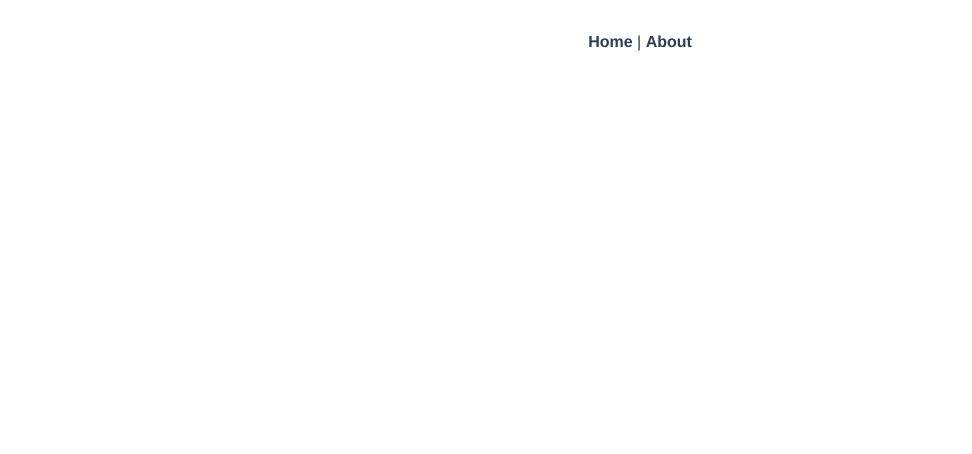
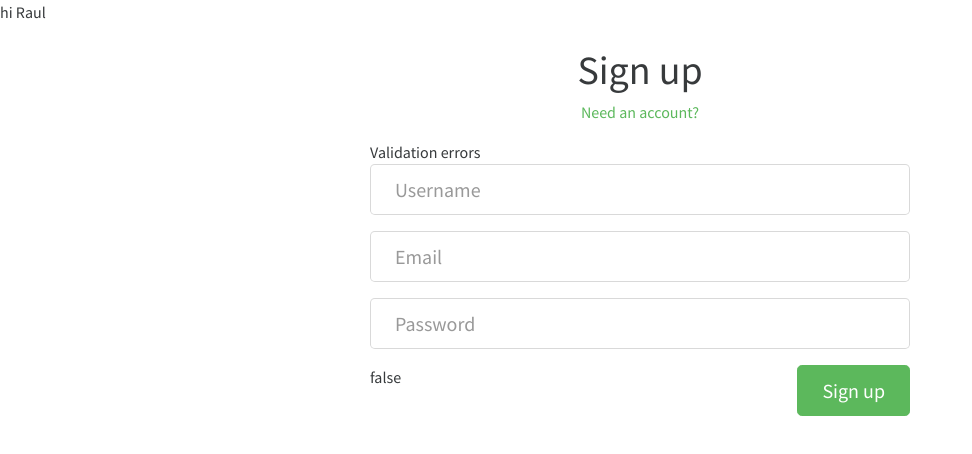
Before and after one commit to develeperaul/monsterlesson, a Vue app in the folder mediumclone/: page /#/register in a window 1280 px wide. Shown: the top 454 px of the page, without its empty margins (0-972 px from the left). Built offline with nearby package versions, Linux system fonts and the light colour scheme; a web font is replaced by a local one.

Commit message:
добавление роутера на Registr и модуля auth state

```diff
--- a/mediumclone/src/App.vue
+++ b/mediumclone/src/App.vue
@@ -1,11 +1,9 @@
 <template>
-  <div id="app">
-    <div id="nav">
-      <router-link to="/">Home</router-link> |
-      <router-link to="/about">About</router-link>
-    </div>
+  <div>
+    hi Raul
     <router-view/>
   </div>
+
 </template>
 
 <style>
--- a/mediumclone/src/router/index.js
+++ b/mediumclone/src/router/index.js
@@ -1,27 +1,25 @@
-import Vue from 'vue'
-import VueRouter from 'vue-router'
-import Home from '../views/Home.vue'
+import Vue from 'vue';
+import VueRouter from 'vue-router';
+import Home from '@/views/Home.vue';
+import Register from '@/views/Register.vue';
 
-Vue.use(VueRouter)
+Vue.use(VueRouter);
 
 const routes = [
   {
     path: '/',
-    name: 'Home',
+    name: 'home',
     component: Home
   },
   {
-    path: '/about',
-    name: 'About',
-    // route level code-splitting
-    // this generates a separate chunk (about.[hash].js) for this route
-    // which is lazy-loaded when the route is visited.
-    component: () => import(/* webpackChunkName: "about" */ '../views/About.vue')
+    path: '/register',
+    name: 'register',
+    component: Register
   }
-]
+];
 
 const router = new VueRouter({
   routes
-})
+});
 
-export default router
+export default router;
--- /dev/null
+++ b/mediumclone/src/store/modules/auth.js
@@ -0,0 +1,13 @@
+const state = {
+  isSubmitting: false
+};
+const mutations = {
+  registerStart(state) {
+    state.isSubmitting = true;
+  }
+};
+
+export default {
+  state,
+  mutations
+};
--- a/mediumclone/src/views/Home.vue
+++ b/mediumclone/src/views/Home.vue
@@ -1,18 +1,15 @@
 <template>
   <div class="home">
-    <img alt="Vue logo" src="../assets/logo.png">
-    <HelloWorld msg="Welcome to Your Vue.js App"/>
+    kfjgkldfj
   </div>
 </template>
 
 <script>
 // @ is an alias to /src
-import HelloWorld from '@/components/HelloWorld.vue'
+
 
 export default {
   name: 'Home',
-  components: {
-    HelloWorld
-  }
+
 }
 </script>
--- /dev/null
+++ b/mediumclone/src/views/Register.vue
@@ -0,0 +1,75 @@
+<template>
+    <div class="auth-page ng-scope">
+        <div class="container page">
+            <div class="row">
+            <div class="col-md-6 offset-md-3 col-xs-12">
+                <h1 class="text-xs-center ng-binding" >Sign up</h1>
+                <p class="text-xs-center">
+                    <router-link :to="{name: 'login'}">
+                        Need an account?
+                    </router-link>
+                </p>
+                Validation errors
+
+                <form
+                    @submit.prevent="onSubmit"
+                    class="ng-pristine ng-valid ng-valid-email"
+                >
+
+
+                    <fieldset class="form-group" >
+                    <input
+                        class="form-control form-control-lg"
+                        type="text"
+                        placeholder="Username"
+                    >
+                    </fieldset>
+                    <fieldset class="form-group" >
+                    <input
+                        class="form-control form-control-lg"
+                        type="text"
+                        placeholder="Email"
+                    >
+                    </fieldset>
+                    <fieldset class="form-group" >
+                    <input
+                        class="form-control form-control-lg"
+                        type="password"
+                        placeholder="Password"
+                    >
+                    </fieldset>
+                    <button
+                        class="btn btn-lg btn-primary pull-xs-right"
+                        :disabled="isSubmitting"
+                    >Sign up
+                    </button>
+                </form>
+                {{isSubmitting}}
+            </div>
+
+            </div>
+        </div>
+    </div>
+</template>
+
+<script>
+export default {
+    name: 'McvRegister',
+    computed:{
+        isSubmitting(){
+            return this.$store.state.auth.isSubmitting
+        }
+    },
+    methods: {
+        onSubmit(){
+            console.log("submited");
+            this.$store.commit('registerStart')
+        },
+
+    },
+}
+</script>
+
+<style>
+
+</style>
```
Also changed, not shown: mediumclone/src/main.js (+6 -6 lines), mediumclone/src/store/index.js (+9 -10 lines).
